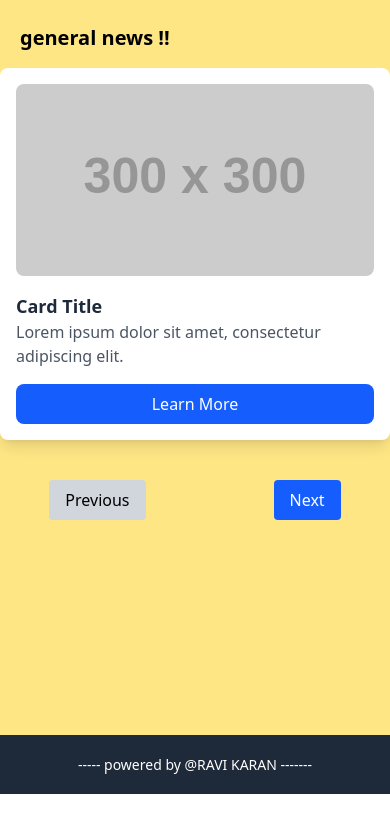
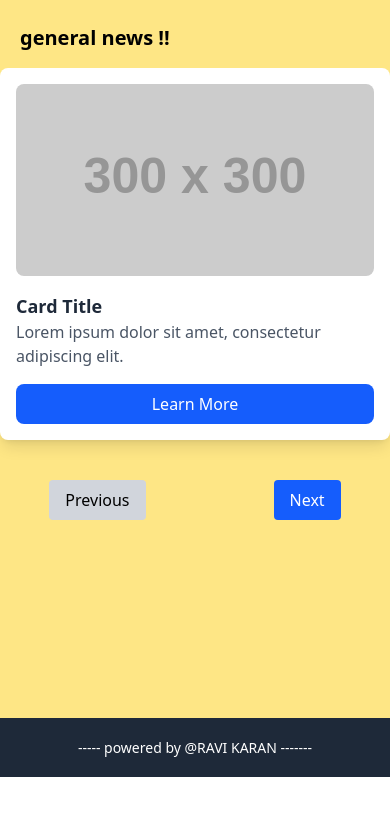
Before and after one commit to ravikaransinghbaghel/news_api, a website: page index.html in a window 390 px wide. Shown: the part 67-881 px from the top of the page. Drawn offline with Linux system fonts and the light colour scheme; no server answers; placeholder pictures from the web are drawn by us.

Commit message:
first comment

```diff
--- a/index.html
+++ b/index.html
@@ -89,7 +89,7 @@
             </nav>
 
             <!-- card section -->
-            <div class="h-[88%] lg:h-[81%] overflow-y-scroll overflow-x-hidden pt-4">
+            <div class="h-[86%] lg:h-[81%] overflow-y-scroll overflow-x-hidden pt-4">
                 <div class="card">
                     <h1 class="news-type relative xl:left-24 left-5 my-4 text-xl font-bold">general news !!</h1>
                     <div id="card-container"
```
Also changed, not shown: src/output.css.
